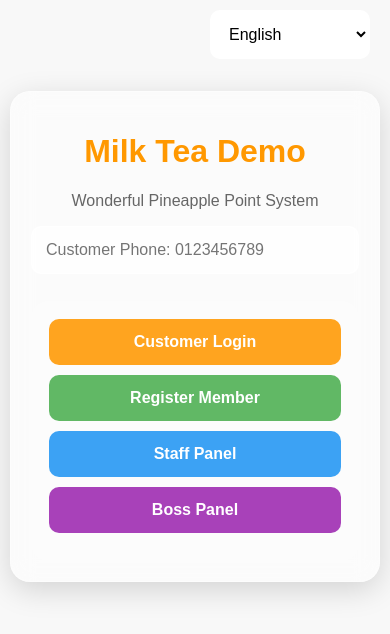
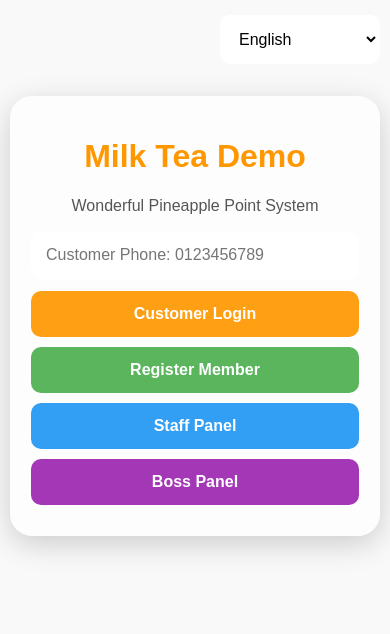
Before and after one commit to taychoonlong/milk-tea-demo, a plain HTML site: page index.html in a window 390 px wide. Drawn offline with Linux system fonts and the light colour scheme; no server answers.

Commit message:
Update index.html

```diff
--- a/index.html
+++ b/index.html
@@ -6,9 +6,7 @@
   <title>Milk Tea Demo</title>
 
   <style>
-    :root{
-      --product-bg:none;
-    }
+    :root{--product-bg:none;}
 
     body{
       margin:0;
@@ -23,42 +21,71 @@
       content:"";
       position:fixed;
       inset:0;
-      background:rgba(255,255,255,0.25);
+      background:rgba(255,255,255,0.38);
       z-index:-1;
     }
 
     .container{
       max-width:520px;
       margin:25px auto;
-      background:rgba(255,255,255,0.45);
-      backdrop-filter:blur(12px);
-      -webkit-backdrop-filter:blur(12px);
-      border:1px solid rgba(255,255,255,0.35);
       padding:22px;
-      border-radius:20px;
-      box-shadow:0 8px 30px rgba(0,0,0,.15);
+      border-radius:22px;
+      box-shadow:0 8px 30px rgba(0,0,0,.18);
+      position:relative;
+      overflow:hidden;
+      border:1px solid rgba(255,255,255,.45);
+      background:rgba(255,255,255,.25);
+    }
+
+    .container::before{
+      content:"";
+      position:absolute;
+      inset:-20px;
+      background-image:var(--product-bg);
+      background-size:cover;
+      background-position:center;
+      filter:blur(14px);
+      transform:scale(1.08);
+      opacity:.75;
+      z-index:0;
+    }
+
+    .container::after{
+      content:"";
+      position:absolute;
+      inset:0;
+      background:rgba(255,255,255,.55);
+      z-index:0;
+    }
+
+    .container > *{
+      position:relative;
+      z-index:1;
     }
 
     .logo{
       display:block;
       max-width:130px;
       max-height:130px;
-      margin:0 auto 12px;
+      margin:0 auto 16px;
       object-fit:contain;
+      background:rgba(255,255,255,.65);
+      padding:8px;
+      border-radius:6px;
     }
 
     h1,h2{text-align:center;color:#ff9800;}
-    p{text-align:center;color:#666;}
+    p{text-align:center;color:#555;}
 
     input,select{
       width:100%;
       padding:14px;
       margin-bottom:12px;
       border-radius:10px;
-      border:1px solid rgba(255,255,255,0.6);
+      border:1px solid rgba(255,255,255,.7);
       font-size:16px;
       box-sizing:border-box;
-      background:rgba(255,255,255,0.75);
+      background:rgba(255,255,255,.78);
     }
 
     button{
@@ -66,7 +93,7 @@
       padding:14px;
       border:none;
       border-radius:10px;
-      background:#ff9800;
+      background:rgba(255,152,0,.92);
       color:white;
       font-size:16px;
       margin-bottom:10px;
@@ -74,49 +101,21 @@
       font-weight:bold;
     }
 
-    .register{background:#4caf50}
-    .staff{background:#2196f3}
-    .boss{background:#9c27b0}
+    .register{background:rgba(76,175,80,.92)}
+    .staff{background:rgba(33,150,243,.92)}
+    .boss{background:rgba(156,39,176,.92)}
     .logout{background:#777}
     .wa{background:#25D366}
     .danger{background:#e53935}
     .hidden{display:none}
 
-    .button-photo-area{
-      background-image:var(--product-bg);
-      background-size:cover;
-      background-position:center;
-      border-radius:18px;
-      padding:18px;
-      margin-top:15px;
-      box-shadow:inset 0 0 0 2000px rgba(255,255,255,0.18);
-    }
-
-    .button-photo-area button{
-      background-color:rgba(255,152,0,0.88);
-    }
-
-    .button-photo-area .register{
-      background-color:rgba(76,175,80,0.88);
-    }
-
-    .button-photo-area .staff{
-      background-color:rgba(33,150,243,0.88);
-    }
-
-    .button-photo-area .boss{
-      background-color:rgba(156,39,176,0.88);
-    }
-
     .card{
-      background:rgba(255,255,255,0.45);
-      backdrop-filter:blur(12px);
-      -webkit-backdrop-filter:blur(12px);
+      background:rgba(255,255,255,.55);
       padding:18px;
       border-radius:18px;
       text-align:center;
       margin:15px 0;
-      border:1px solid rgba(255,255,255,0.4);
+      border:1px solid rgba(255,255,255,.5);
     }
 
     .points{
@@ -140,13 +139,13 @@
     }
 
     th,td{
-      border:1px solid rgba(255,255,255,0.5);
+      border:1px solid rgba(255,255,255,.5);
       padding:7px;
       text-align:left;
-      background:rgba(255,255,255,0.45);
+      background:rgba(255,255,255,.55);
     }
 
-    th{background:rgba(255,255,255,0.75);}
+    th{background:rgba(255,255,255,.78);}
 
     .topbar{
       max-width:520px;
@@ -180,9 +179,6 @@
         margin:20px 10px;
         padding:20px;
       }
-      .topbar{
-        margin:10px;
-      }
     }
   </style>
 </head>
@@ -203,12 +199,10 @@
 
   <input type="text" id="loginPhone" placeholder="Customer Phone: 0123456789">
 
-  <div class="button-photo-area">
   <button onclick="login()" id="btnCustomerLogin">Customer Login</button>
   <button class="register" onclick="showRegisterPage()" id="btnRegister">Register Member</button>
   <button class="staff" onclick="showStaffLogin()" id="btnStaff">Staff Panel</button>
   <button class="boss" onclick="showBossLogin()" id="btnBoss">Boss Panel</button>
-  </div>
 </div>
 
 <div class="container hidden" id="registerPage">
@@ -221,9 +215,7 @@
 
   <label class="checkbox-row">
     <input type="checkbox" id="consentCheckbox">
-    <span id="consentText">
-      I agree to allow this business to collect and use my information for membership points and customer service purposes.
-    </span>
+    <span id="consentText">I agree to allow this business to collect and use my information for membership points and customer service purposes.</span>
   </label>
 
   <button class="register" onclick="registerMember()" id="btnSubmitRegister">Submit Register</button>
@@ -422,10 +414,7 @@
   }
 
   function applyBranding(){
-    const logoIds = [
-      "headerLogo1","headerLogo2","headerLogo3","headerLogo4",
-      "headerLogo5","headerLogo6","headerLogo7"
-    ];
+    const logoIds = ["headerLogo1","headerLogo2","headerLogo3","headerLogo4","headerLogo5","headerLogo6","headerLogo7"];
 
     logoIds.forEach(id => {
       const img = document.getElementById(id);
@@ -448,15 +437,8 @@
 
   function fileToBase64(file, maxKB){
     return new Promise((resolve, reject) => {
-      if(!file){
-        reject("No file selected");
-        return;
-      }
-
-      if(file.size > maxKB * 1024){
-        reject("File too large");
-        return;
-      }
+      if(!file){reject("No file selected"); return;}
+      if(file.size > maxKB * 1024){reject("File too large"); return;}
 
       const reader = new FileReader();
       reader.onload = () => resolve(reader.result);
@@ -469,11 +451,9 @@
     try{
       const file = document.getElementById("logoUpload").files[0];
       const base64 = await fileToBase64(file, 300);
-
       appSettings.logo = base64;
       await updateDoc(doc(db, "settings", "main"), { logo:base64 });
       applyBranding();
-
       alert(currentLang === "zh" ? "Logo 上传成功" : "Logo uploaded successfully");
     }catch(e){
       alert(currentLang === "zh" ? "请选择小过 300KB 的 Logo 图片" : "Please choose a logo image under 300KB");
@@ -484,11 +464,9 @@
     try{
       const file = document.getElementById("bgUpload").files[0];
       const base64 = await fileToBase64(file, 800);
-
       appSettings.background = base64;
       await updateDoc(doc(db, "settings", "main"), { background:base64 });
       applyBranding();
-
       alert(currentLang === "zh" ? "背景图上传成功" : "Background uploaded successfully");
     }catch(e){
       alert(currentLang === "zh" ? "请选择小过 800KB 的背景图片" : "Please choose a background image under 800KB");
@@ -498,42 +476,25 @@
   window.clearBranding = async function(){
     appSettings.logo = "";
     appSettings.background = "";
-
-    await updateDoc(doc(db, "settings", "main"), {
-      logo:"",
-      background:""
-    });
-
+    await updateDoc(doc(db, "settings", "main"), {logo:"",background:""});
     applyBranding();
     alert(currentLang === "zh" ? "Logo 和背景已经清除" : "Logo and background cleared");
   }
 
   window.updateStaffPassword = async function(){
     const newPassword = document.getElementById("newStaffPassword").value.trim();
-
-    if(!newPassword){
-      alert(currentLang === "zh" ? "请输入新的员工密码" : "Please enter new staff password");
-      return;
-    }
-
+    if(!newPassword){alert(currentLang === "zh" ? "请输入新的员工密码" : "Please enter new staff password"); return;}
     appSettings.staffPassword = newPassword;
     await updateDoc(doc(db, "settings", "main"), { staffPassword:newPassword });
-
     document.getElementById("newStaffPassword").value = "";
     alert(currentLang === "zh" ? "员工密码更新成功" : "Staff password updated");
   }
 
   window.updateBossPassword = async function(){
     const newPassword = document.getElementById("newBossPassword").value.trim();
-
-    if(!newPassword){
-      alert(currentLang === "zh" ? "请输入新的老板密码" : "Please enter new boss password");
-      return;
-    }
-
+    if(!newPassword){alert(currentLang === "zh" ? "请输入新的老板密码" : "Please enter new boss password"); return;}
     appSettings.bossPassword = newPassword;
     await updateDoc(doc(db, "settings", "main"), { bossPassword:newPassword });
-
     document.getElementById("newBossPassword").value = "";
     alert(currentLang === "zh" ? "老板密码更新成功" : "Boss password updated");
   }
@@ -541,31 +502,24 @@
   window.changeLanguage = function(){
     currentLang = document.getElementById("languageSelect").value;
     applyLanguage();
-
-    if(allMembers.length > 0){
-      renderCustomerTable();
-    }
+    if(allMembers.length > 0){renderCustomerTable();}
   }
 
   function applyLanguage(){
     const t = text[currentLang];
-
     document.getElementById("subtitle").innerText = t.subtitle;
     document.getElementById("btnCustomerLogin").innerText = t.customerLogin;
     document.getElementById("btnRegister").innerText = t.register;
     document.getElementById("btnStaff").innerText = t.staff;
     document.getElementById("btnBoss").innerText = t.boss;
-
     document.getElementById("registerTitle").innerText = t.registerTitle;
     document.getElementById("btnSubmitRegister").innerText = t.submitRegister;
     document.getElementById("consentText").innerText = t.consent;
     document.getElementById("btnBackRegister").innerText = t.back;
-
     document.getElementById("memberDashboardTitle").innerText = t.memberDashboard;
     document.getElementById("currentPointsText").innerText = t.currentPoints;
     document.getElementById("memberWhatsappBtn").innerText = t.openWhatsapp;
     document.getElementById("btnLogout1").innerText = t.logout;
-
     document.getElementById("staffLoginTitle").innerText = t.staffLogin;
     document.getElementById("btnStaffLogin").innerText = t.loginStaff;
     document.getElementById("btnBack1").innerText = t.back;
@@ -574,7 +528,6 @@
     document.getElementById("btnSubmit").innerText = t.submit;
     document.getElementById("totalPointsText").innerText = t.totalPoints;
     document.getElementById("btnLogout2").innerText = t.logout;
-
     document.getElementById("bossLoginTitle").innerText = t.bossLogin;
     document.getElementById("btnBossLogin").innerText = t.loginBoss;
     document.getElementById("btnBack2").innerText = t.back;
@@ -587,39 +540,25 @@
 
   function normalizePhone(phone){
     phone = String(phone).replace(/\D/g,"");
-
-    if(phone.startsWith("0")){
-      phone = "6" + phone;
-    }
-
-    if(phone.startsWith("60")){
-      return phone;
-    }
-
+    if(phone.startsWith("0")){phone = "6" + phone;}
+    if(phone.startsWith("60")){return phone;}
     return "60" + phone;
   }
 
   function whatsappLink(phone, points){
     let msg = "";
-
     if(points !== undefined){
-      if(currentLang === "zh"){
-        msg = "您好，您的 Milk Tea Demo 会员积分目前是 " + points + " 分。谢谢。";
-      }else{
-        msg = "Hi, your Milk Tea Demo membership points are currently " + points + " points. Thank you.";
-      }
-
+      msg = currentLang === "zh"
+        ? "您好，您的 Milk Tea Demo 会员积分目前是 " + points + " 分。谢谢。"
+        : "Hi, your Milk Tea Demo membership points are currently " + points + " points. Thank you.";
       return "https://wa.me/" + normalizePhone(phone) + "?text=" + encodeURIComponent(msg);
     }
-
     return "https://wa.me/" + normalizePhone(phone);
   }
 
   function hideAll(){
-    [
-      "loginPage","registerPage","dashboardPage","staffLoginPage",
-      "staffPage","bossLoginPage","bossPage"
-    ].forEach(id => document.getElementById(id).classList.add("hidden"));
+    ["loginPage","registerPage","dashboardPage","staffLoginPage","staffPage","bossLoginPage","bossPage"]
+    .forEach(id => document.getElementById(id).classList.add("hidden"));
   }
 
   window.showRegisterPage = function(){
@@ -643,33 +582,20 @@
     let email = document.getElementById("regEmail").value.trim().toLowerCase();
     let consent = document.getElementById("consentCheckbox").checked;
 
-    if(!name || !phone || !email){
-      alert(currentLang === "zh" ? "请填写全部资料" : "Please fill all information");
-      return;
-    }
-
-    if(!consent){
-      alert(currentLang === "zh" ? "请先同意资料收集用途" : "Please agree to the information collection consent");
-      return;
-    }
+    if(!name || !phone || !email){alert(currentLang === "zh" ? "请填写全部资料" : "Please fill all information"); return;}
+    if(!consent){alert(currentLang === "zh" ? "请先同意资料收集用途" : "Please agree to the information collection consent"); return;}
 
     phone = normalizePhone(phone);
 
     const phoneRef = doc(db, "members", phone);
     const phoneSnap = await getDoc(phoneRef);
 
-    if(phoneSnap.exists()){
-      alert(currentLang === "zh" ? "这个电话号码已经注册过了" : "This phone number is already registered");
-      return;
-    }
+    if(phoneSnap.exists()){alert(currentLang === "zh" ? "这个电话号码已经注册过了" : "This phone number is already registered"); return;}
 
     const emailQuery = query(collection(db, "members"), where("email", "==", email));
     const emailSnap = await getDocs(emailQuery);
 
-    if(!emailSnap.empty){
-      alert(currentLang === "zh" ? "这个 Email 已经注册过了" : "This email is already registered");
-      return;
-    }
+    if(!emailSnap.empty){alert(currentLang === "zh" ? "这个 Email 已经注册过了" : "This email is already registered"); return;}
 
     await setDoc(doc(db, "members", phone), {
       name:name,
@@ -695,29 +621,20 @@
   window.login = async function(){
     let phone = normalizePhone(document.getElementById("loginPhone").value);
 
-    if(!phone){
-      alert(currentLang === "zh" ? "请输入电话号码" : "Please enter phone number");
-      return;
-    }
+    if(!phone){alert(currentLang === "zh" ? "请输入电话号码" : "Please enter phone number"); return;}
 
     const docRef = doc(db, "members", phone);
     const docSnap = await getDoc(docRef);
 
-    if(!docSnap.exists()){
-      alert(currentLang === "zh" ? "找不到会员" : "Member not found");
-      return;
-    }
+    if(!docSnap.exists()){alert(currentLang === "zh" ? "找不到会员" : "Member not found"); return;}
 
     let member = docSnap.data();
 
     hideAll();
     document.getElementById("dashboardPage").classList.remove("hidden");
 
-    document.getElementById("welcomeText").innerText =
-      currentLang === "zh" ? "欢迎, " + member.name : "Welcome, " + member.name;
-
+    document.getElementById("welcomeText").innerText = currentLang === "zh" ? "欢迎, " + member.name : "Welcome, " + member.name;
     document.getElementById("pointsText").innerText = member.points || 0;
-
     document.getElementById("memberInfo").innerText =
       (currentLang === "zh" ? "电话: " : "Phone: ") + member.phone +
       "\nEmail: " + member.email +
@@ -747,32 +664,21 @@
     let action = document.getElementById("staffAction").value;
     let amount = Number(document.getElementById("pointAmount").value);
 
-    if(!phone || !amount){
-      alert(currentLang === "zh" ? "请输入电话和数额" : "Please enter phone and amount");
-      return;
-    }
+    if(!phone || !amount){alert(currentLang === "zh" ? "请输入电话和数额" : "Please enter phone and amount"); return;}
 
     const docRef = doc(db, "members", phone);
     const docSnap = await getDoc(docRef);
 
-    if(!docSnap.exists()){
-      alert(currentLang === "zh" ? "找不到顾客" : "Customer not found");
-      return;
-    }
+    if(!docSnap.exists()){alert(currentLang === "zh" ? "找不到顾客" : "Customer not found"); return;}
 
     let member = docSnap.data();
     let currentPoints = Number(member.points || 0);
     let changePoints = Math.floor(amount);
-    let newPoints = currentPoints;
+    let newPoints = action === "add" ? currentPoints + changePoints : currentPoints - changePoints;
 
-    if(action === "add"){
-      newPoints = currentPoints + changePoints;
-    }else{
-      if(currentPoints < changePoints){
+    if(action === "deduct" && currentPoints < changePoints){
       alert(currentLang === "zh" ? "积分不足" : "Not enough points");
       return;
-      }
-      newPoints = currentPoints - changePoints;
     }
 
     await updateDoc(docRef, { points:newPoints });
@@ -780,7 +686,6 @@
     document.getElementById("staffResult").classList.remove("hidden");
     document.getElementById("staffCustomerName").innerText =
       member.name + (action === "add" ? " +" : " -") + changePoints + " points";
-
     document.getElementById("staffCustomerPoints").innerText = newPoints;
 
     alert(currentLang === "zh" ? "更新成功" : "Updated successfully!");
@@ -805,18 +710,12 @@
     let phone = normalizePhone(document.getElementById("bossCustomerPhone").value);
     let newPoints = Number(document.getElementById("bossNewPoints").value);
 
-    if(!phone || isNaN(newPoints)){
-      alert(currentLang === "zh" ? "请输入电话和积分" : "Please enter phone and points");
-      return;
-    }
+    if(!phone || isNaN(newPoints)){alert(currentLang === "zh" ? "请输入电话和积分" : "Please enter phone and points"); return;}
 
     const docRef = doc(db, "members", phone);
     const docSnap = await getDoc(docRef);
 
-    if(!docSnap.exists()){
-      alert(currentLang === "zh" ? "找不到顾客" : "Customer not found");
-      return;
-    }
+    if(!docSnap.exists()){alert(currentLang === "zh" ? "找不到顾客" : "Customer not found"); return;}
 
     await updateDoc(docRef, { points:newPoints });
     alert(currentLang === "zh" ? "积分更新成功" : "Points updated successfully!");
@@ -826,11 +725,7 @@
   window.loadAllMembers = async function(){
     const querySnapshot = await getDocs(collection(db, "members"));
     allMembers = [];
-
-    querySnapshot.forEach((docItem) => {
-      allMembers.push(docItem.data());
-    });
-
+    querySnapshot.forEach((docItem) => {allMembers.push(docItem.data());});
     renderCustomerTable();
   }
 
```
Lines whose indentation alone changed are shown as unchanged.
